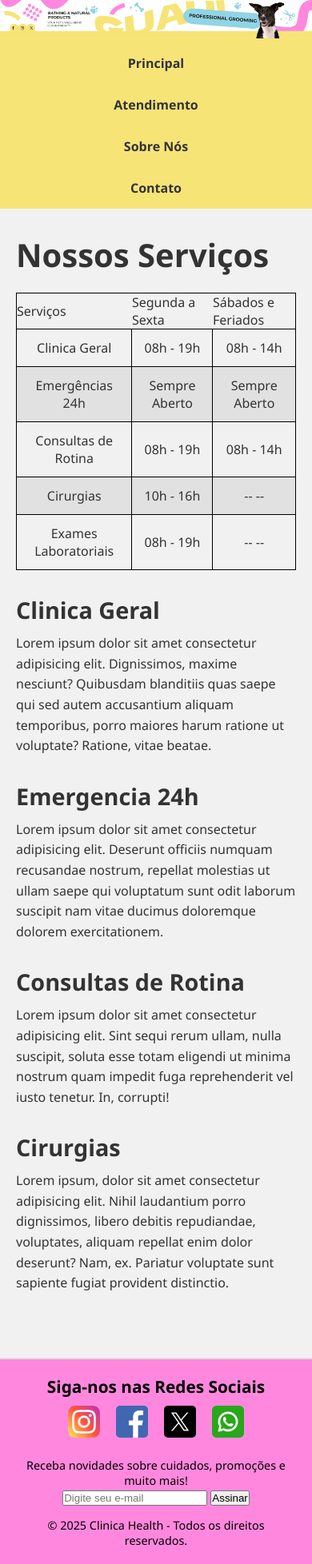
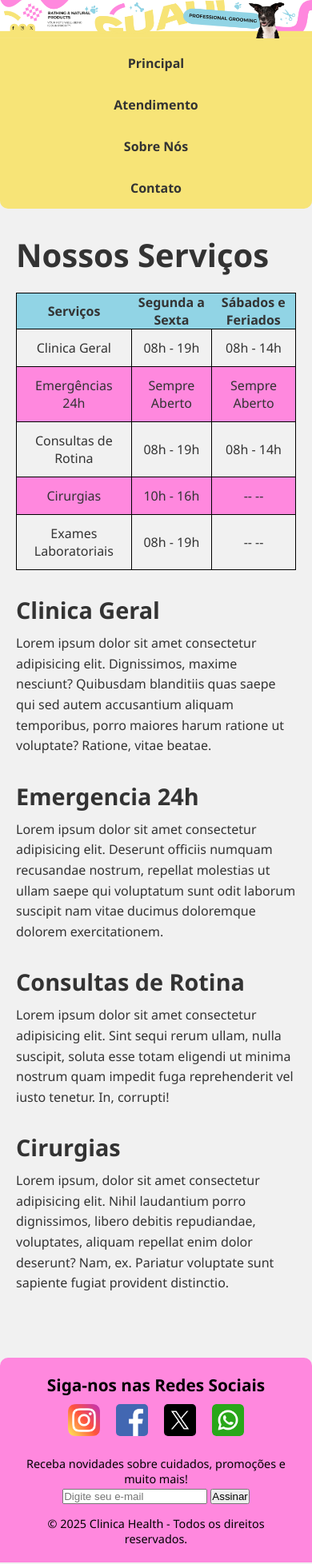
Before and after one commit to BMathiass/Petgree-Project, a website: page Paginas/horario.html in a window 390 px wide. Shown: the whole page at 80% size. Drawn offline with Linux system fonts and the light colour scheme.

Commit message:
Troca do layout e adicionado responsividade

```diff
--- a/Paginas/horario.html
+++ b/Paginas/horario.html
@@ -31,7 +31,7 @@
     <h1>Nossos Serviços</h1>
     <table>
       <thead>
-        <tr>
+        <tr class="topo">
           <td>Serviços</td>
           <td>Segunda a Sexta</td>
           <td>Sábados e Feriados</td>
--- a/style/style.css
+++ b/style/style.css
@@ -33,6 +33,7 @@ nav ul {
   padding: 0;
   justify-content: center;
   flex-wrap: wrap;
+  border-radius: 0px 0px 10px 10px;
 }
 
 nav ul li {
@@ -80,27 +81,26 @@ main p {
 
 /* Tabelas */
 table {
-  border: 1px solid #000;
+  border: 1px solid #000000;
   width: 100%;
   border-collapse: collapse;
   margin-bottom: 30px;
-}
-
-thead th {
-  background-color: #0033ff;
-  color: #ffffff;
-  padding: 12px;
   text-align: center;
 }
 
+thead .topo {
+  background-color: #91D4E5;
+  font-weight: bold;
+}
+
 tbody td {
-  border: 1px solid #000;
+  border: 1px solid #000000;
   padding: 12px;
   text-align: center;
 }
 
 tbody tr:nth-child(even) {
-  background-color: #e1e1e1;
+  background-color: #FF88DE;
 }
 
 /* Publicações de cuidados */
@@ -187,8 +187,9 @@ footer {
   color: #000;
   padding: 20px;
   text-align: center;
-  border-top: 2px solid #ddd;
+  border-top: 0px solid #ddd;
   margin-top: 30px;
+  border-radius: 10px 10px 0px 0px;
 }
 
 footer h4 {
```
